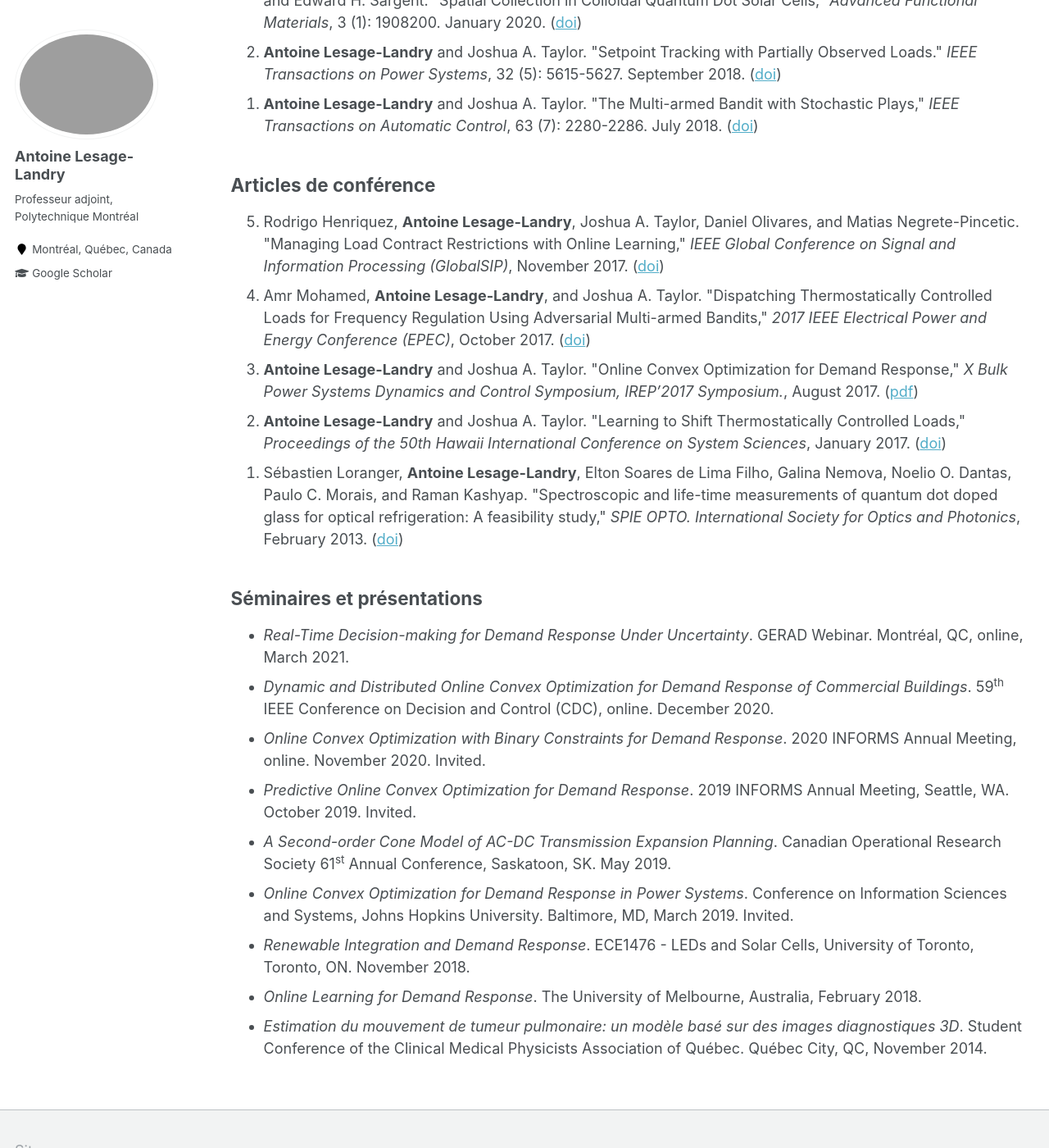
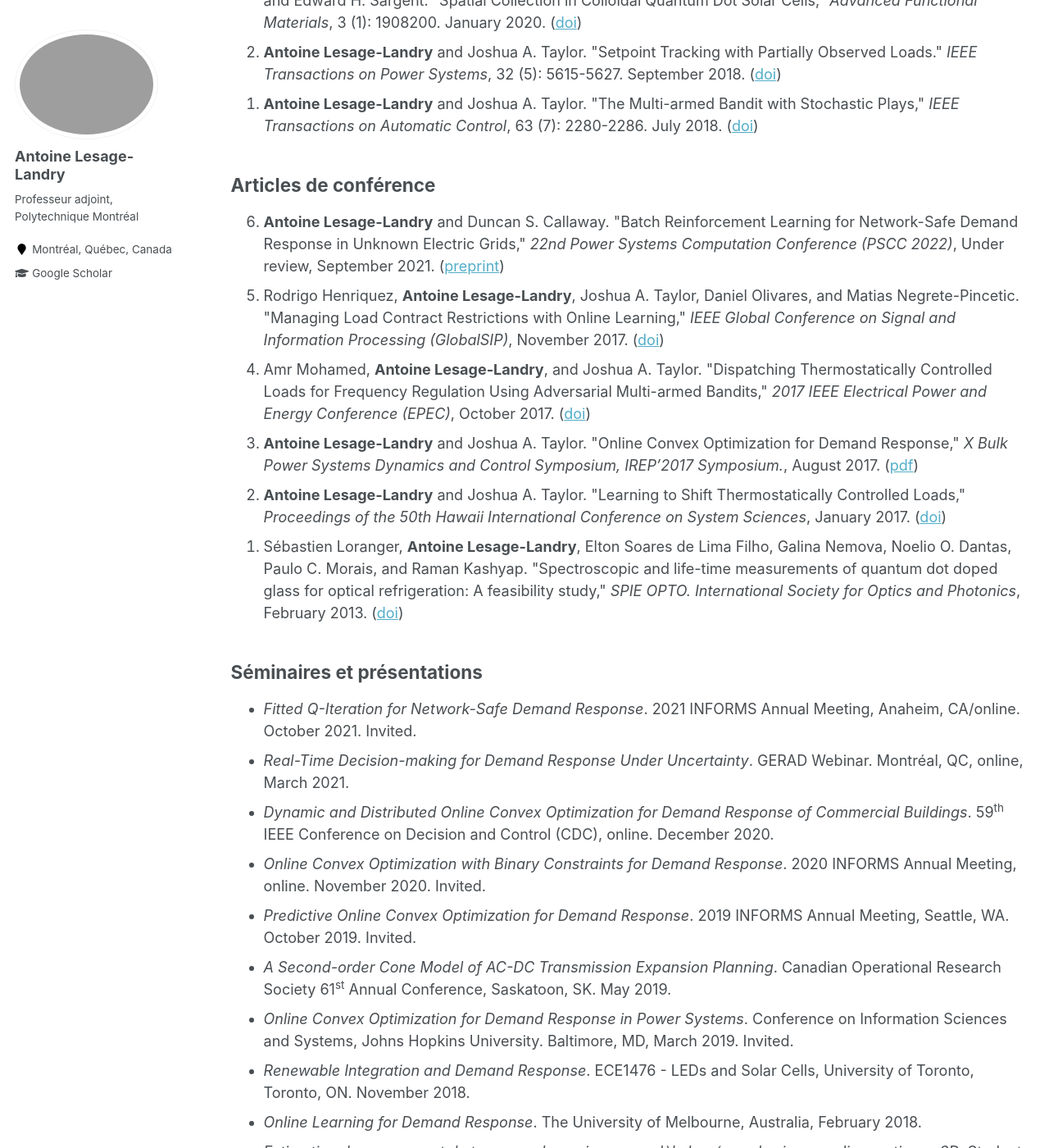
Before and after one commit to alesagelandry/fr, a Jekyll site: the page built from _pages/publications.md, in a window 1280 px wide and 1400 px high, scrolled down 834 px. Shown: the whole window at 82% size. Built offline with Jekyll 4.4.1, drawn with Linux system fonts in a browser that asks for light colours.

Commit message:
Update publications.md

```diff
--- a/_pages/publications.md
+++ b/_pages/publications.md
@@ -35,6 +35,10 @@ author_profile: true
 <h2>Articles de conférence</h2>
 
 <ol reversed='reversed'>
+
+    <li> <b>Antoine Lesage-Landry</b> and Duncan S. Callaway. "Batch Reinforcement Learning for Network-Safe Demand
+Response in Unknown Electric Grids," <i>22nd Power Systems Computation Conference (PSCC 2022)</i>, Under review, September 2021. (<a href="https://www.gerad.ca/en/papers/G-2021-55">preprint</a>)</li>
+
   <li> Rodrigo Henriquez, <b>Antoine Lesage-Landry</b>, Joshua A. Taylor, Daniel Olivares, and Matias Negrete-Pincetic. "Managing Load Contract Restrictions with Online Learning," <i>IEEE Global Conference on Signal and Information Processing (GlobalSIP)</i>, November 2017. (<a href="https://doi.org/10.1109/GlobalSIP.2017.8309118">doi</a>)</li>
 
   <li> Amr Mohamed, <b>Antoine Lesage-Landry</b>, and Joshua A. Taylor. "Dispatching Thermostatically Controlled Loads for Frequency Regulation Using Adversarial Multi-armed Bandits," <i>2017 IEEE Electrical Power and Energy Conference (EPEC)</i>, October 2017. (<a href="https://doi.org/10.1109/EPEC.2017.8286168">doi</a>)</li>
@@ -50,6 +54,8 @@ author_profile: true
 <h2>Séminaires et présentations</h2>
 
 <ul style="list-style-type:disc;">
+
+<li><i>Fitted Q-Iteration for Network-Safe Demand Response</i>. 2021 INFORMS Annual Meeting, Anaheim, CA/online. October 2021. Invited. </li>
 
 <li><i>Real-Time Decision-making for Demand Response Under Uncertainty</i>. GERAD Webinar. Montréal, QC, online, March 2021. </li>
 
```
